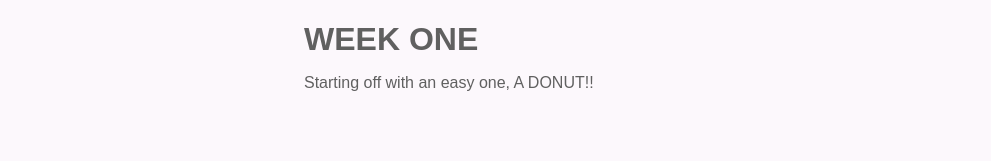
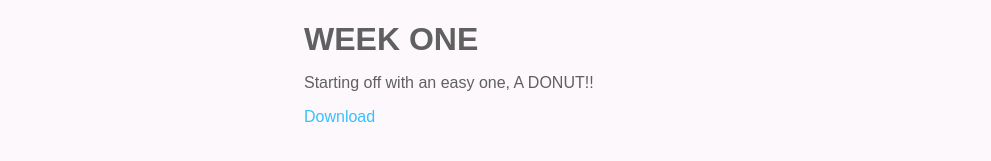
Before and after one commit to kivlor/52-weeks, a Jekyll site: the page built from index.html, in a window 1280 px wide. Shown: the part 667-828 px from the top of the page, without its empty margins (0-991 px from the left). Built offline with Jekyll 4.4.1, drawn with Linux system fonts in a browser that asks for light colours; the list of posts is cut into pages by our own code.

Commit message:
add dl link for the psd

```diff
--- a/_layouts/post.html
+++ b/_layouts/post.html
@@ -9,5 +9,6 @@ layout: layout
 	<section class="details">
 		<h1><time datetime="{{ page.date }}">{{ page.title }}</time></h1>
 		{{ content }}
+		<p><a href="/psd/{{ post.download }}" class="download">Download</a></p>
 	</section>
 </article>
--- a/index.html
+++ b/index.html
@@ -11,6 +11,7 @@ title: Home
 	<section class="details">
 		<h1><time datetime="{{ post.date }}">{{ post.title }}</time></h1>
 		{{ post.content }}
+		<p><a href="/psd/{{ post.download }}" class="download">Download</a></p>
 	</section>
 </article>
 {% endfor %}
```
Also changed, not shown: _posts/2014-01-03-weekone.md (+1 -0 lines).
